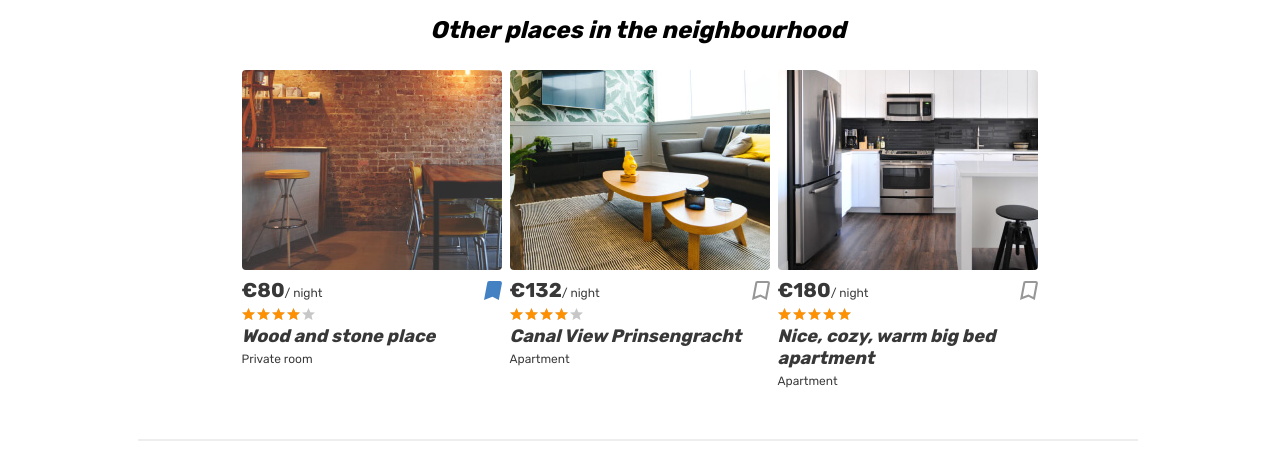
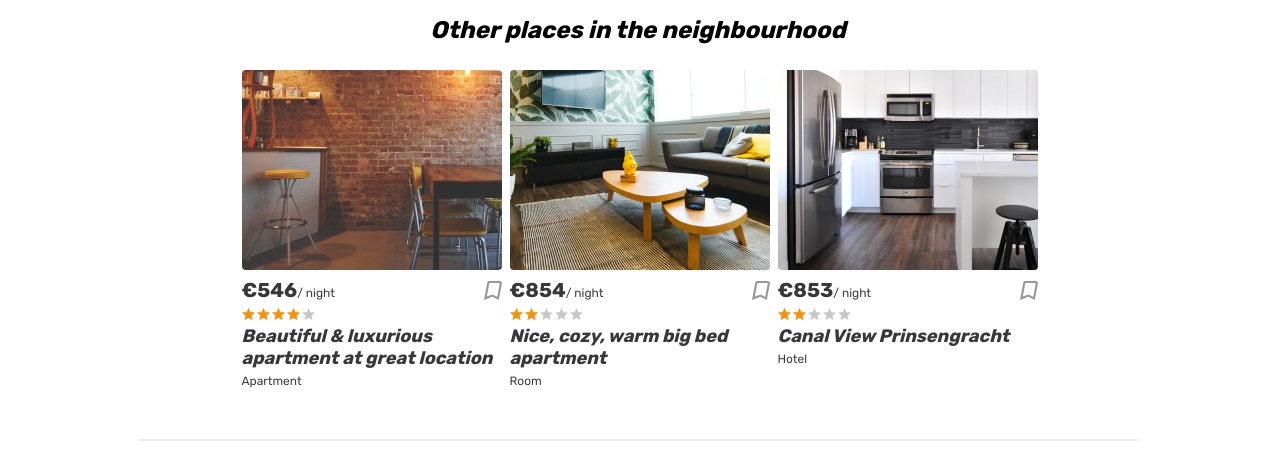
Before and after one commit to maximkatut/six-cities, a React app: page /dev-offer in a window 1280 px wide. Shown: the part 2450-2912 px from the top of the page. Built offline with nearby package versions, Linux system fonts and the light colour scheme.

Commit message:
use offer-list and offer-card components in offer page

```diff
--- a/src/components/app/app.jsx
+++ b/src/components/app/app.jsx
@@ -30,6 +30,7 @@ class App extends React.PureComponent {
           offer={this.state.activeOffer}
           offers={offers}
           cities={cities}
+          onMainCardTitleClick = {this._handleMainCardTitleClick}
         />
       );
     } else {
@@ -58,6 +59,7 @@ class App extends React.PureComponent {
               offer={offers[0]}
               offers={offers}
               cities={cities}
+              onMainCardTitleClick = {this._handleMainCardTitleClick}
             />
           </Route>
         </Switch>
--- a/src/components/offer-card/offer-card.jsx
+++ b/src/components/offer-card/offer-card.jsx
@@ -3,11 +3,14 @@ import React from 'react';
 import {offerPropType} from '../../types';
 
 const OfferCard = (props) => {
-  const {offer, onOfferCardHover, onMainCardTitleClick} = props;
+  const {offer, onOfferCardHover, onMainCardTitleClick, isNearPlaces} = props;
   const {title, offerType, mainImage, premium, price, rate} = offer;
 
+  const placeCardClass = isNearPlaces ? `near-places__` : `cities__place-`;
+  const imageWrapperClass = isNearPlaces ? `near-places` : `cities`;
+
   return (
-    <article className="cities__place-card place-card"
+    <article className={`${placeCardClass}card place-card`}
       onMouseOver={() => {
         onOfferCardHover(offer);
       }}
@@ -15,7 +18,7 @@ const OfferCard = (props) => {
       {premium ? <div className="place-card__mark">
         <span>Premium</span>
       </div> : ``}
-      <div className="cities__image-wrapper place-card__image-wrapper">
+      <div className={`${imageWrapperClass}__image-wrapper place-card__image-wrapper`}>
         <a href="#">
           <img className="place-card__image" src={mainImage} width={260} height={200} alt="Place image" />
         </a>
@@ -58,7 +61,8 @@ const OfferCard = (props) => {
 OfferCard.propTypes = {
   onMainCardTitleClick: PropTypes.func.isRequired,
   onOfferCardHover: PropTypes.func.isRequired,
-  offer: offerPropType
+  offer: offerPropType,
+  isNearPlaces: PropTypes.bool
 };
 
 export default OfferCard;
--- a/src/components/offer/offer.jsx
+++ b/src/components/offer/offer.jsx
@@ -4,8 +4,9 @@ import {offerFullPropType} from '../../types';
 import ReviewsList from '../reviews-list/reviews-list.jsx';
 import Map from '../map/map.jsx';
 import {citiesPropTypes} from '../../types';
+import OfferList from '../offers-list/offers-list.jsx';
 
-const Offer = ({offer, offers, cities}) => {
+const Offer = ({offer, offers, cities, onMainCardTitleClick}) => {
   const {
     appliences,
     bedrooms,
@@ -20,6 +21,8 @@ const Offer = ({offer, offers, cities}) => {
     reviews,
     title
   } = offer;
+
+  const offersClosest = offers.filter((_offer) => _offer !== offer);
 
   return (
     <div className="page">
@@ -196,101 +199,11 @@ const Offer = ({offer, offers, cities}) => {
         <div className="container">
           <section className="near-places places">
             <h2 className="near-places__title">Other places in the neighbourhood</h2>
-            <div className="near-places__list places__list">
-              <article className="near-places__card place-card">
-                <div className="near-places__image-wrapper place-card__image-wrapper">
-                  <a href="#">
-                    <img className="place-card__image" src="img/room.jpg" width={260} height={200} alt="Place image" />
-                  </a>
-                </div>
-                <div className="place-card__info">
-                  <div className="place-card__price-wrapper">
-                    <div className="place-card__price">
-                      <b className="place-card__price-value">€80</b>
-                      <span className="place-card__price-text">/&nbsp;night</span>
-                    </div>
-                    <button className="place-card__bookmark-button place-card__bookmark-button--active button" type="button">
-                      <svg className="place-card__bookmark-icon" width={18} height={19}>
-                        <use xlinkHref="#icon-bookmark" />
-                      </svg>
-                      <span className="visually-hidden">In bookmarks</span>
-                    </button>
-                  </div>
-                  <div className="place-card__rating rating">
-                    <div className="place-card__stars rating__stars">
-                      <span style={{width: `80%`}} />
-                      <span className="visually-hidden">Rating</span>
-                    </div>
-                  </div>
-                  <h2 className="place-card__name">
-                    <a href="#">Wood and stone place</a>
-                  </h2>
-                  <p className="place-card__type">Private room</p>
-                </div>
-              </article>
-              <article className="near-places__card place-card">
-                <div className="near-places__image-wrapper place-card__image-wrapper">
-                  <a href="#">
-                    <img className="place-card__image" src="img/apartment-02.jpg" width={260} height={200} alt="Place image" />
-                  </a>
-                </div>
-                <div className="place-card__info">
-                  <div className="place-card__price-wrapper">
-                    <div className="place-card__price">
-                      <b className="place-card__price-value">€132</b>
-                      <span className="place-card__price-text">/&nbsp;night</span>
-                    </div>
-                    <button className="place-card__bookmark-button button" type="button">
-                      <svg className="place-card__bookmark-icon" width={18} height={19}>
-                        <use xlinkHref="#icon-bookmark" />
-                      </svg>
-                      <span className="visually-hidden">To bookmarks</span>
-                    </button>
-                  </div>
-                  <div className="place-card__rating rating">
-                    <div className="place-card__stars rating__stars">
-                      <span style={{width: `80%`}} />
-                      <span className="visually-hidden">Rating</span>
-                    </div>
-                  </div>
-                  <h2 className="place-card__name">
-                    <a href="#">Canal View Prinsengracht</a>
-                  </h2>
-                  <p className="place-card__type">Apartment</p>
-                </div>
-              </article>
-              <article className="near-places__card place-card">
-                <div className="near-places__image-wrapper place-card__image-wrapper">
-                  <a href="#">
-                    <img className="place-card__image" src="img/apartment-03.jpg" width={260} height={200} alt="Place image" />
-                  </a>
-                </div>
-                <div className="place-card__info">
-                  <div className="place-card__price-wrapper">
-                    <div className="place-card__price">
-                      <b className="place-card__price-value">€180</b>
-                      <span className="place-card__price-text">/&nbsp;night</span>
-                    </div>
-                    <button className="place-card__bookmark-button button" type="button">
-                      <svg className="place-card__bookmark-icon" width={18} height={19}>
-                        <use xlinkHref="#icon-bookmark" />
-                      </svg>
-                      <span className="visually-hidden">To bookmarks</span>
-                    </button>
-                  </div>
-                  <div className="place-card__rating rating">
-                    <div className="place-card__stars rating__stars">
-                      <span style={{width: `100%`}} />
-                      <span className="visually-hidden">Rating</span>
-                    </div>
-                  </div>
-                  <h2 className="place-card__name">
-                    <a href="#">Nice, cozy, warm big bed apartment</a>
-                  </h2>
-                  <p className="place-card__type">Apartment</p>
-                </div>
-              </article>
-            </div>
+            <OfferList
+              offers = {offersClosest}
+              onMainCardTitleClick = {onMainCardTitleClick}
+              isNearPlaces
+            />
           </section>
         </div>
       </main>
@@ -301,7 +214,8 @@ const Offer = ({offer, offers, cities}) => {
 Offer.propTypes = {
   offer: offerFullPropType.isRequired,
   offers: PropTypes.arrayOf(offerFullPropType.isRequired),
-  cities: citiesPropTypes
+  cities: citiesPropTypes,
+  onMainCardTitleClick: PropTypes.func.isRequired
 };
 
 export default Offer;
--- a/src/components/offers-list/offers-list.jsx
+++ b/src/components/offers-list/offers-list.jsx
@@ -12,13 +12,16 @@ class OffersList extends React.PureComponent {
   }
 
   render() {
-    const {offers, onMainCardTitleClick} = this.props;
+    const {offers, onMainCardTitleClick, isNearPlaces} = this.props;
+    const placeCardClass = isNearPlaces ? `near-places__` : `cities__places-`;
+    const tabsContentClass = isNearPlaces ? `` : `tabs__content`;
 
     return (
-      <div className="cities__places-list places__list tabs__content">
+      <div className={`${placeCardClass}list places__list ${tabsContentClass}`}>
         {offers.map((offer) => {
           return (
             <OfferCard
+              isNearPlaces={isNearPlaces}
               key={offer.id}
               offer={offer}
               onMainCardTitleClick={onMainCardTitleClick}
@@ -37,7 +40,8 @@ class OffersList extends React.PureComponent {
 
 OffersList.propTypes = {
   offers: PropTypes.arrayOf(offerPropType).isRequired,
-  onMainCardTitleClick: PropTypes.func.isRequired
+  onMainCardTitleClick: PropTypes.func.isRequired,
+  isNearPlaces: PropTypes.bool
 };
 
 export default OffersList;
```
Also changed, not shown: 2 other files (tests, documents, lock files or other folders).
